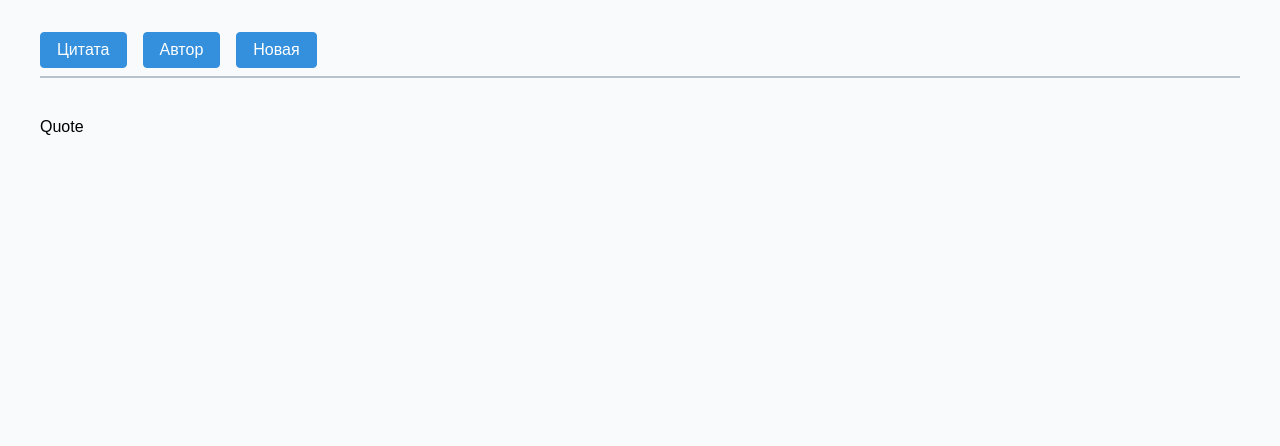
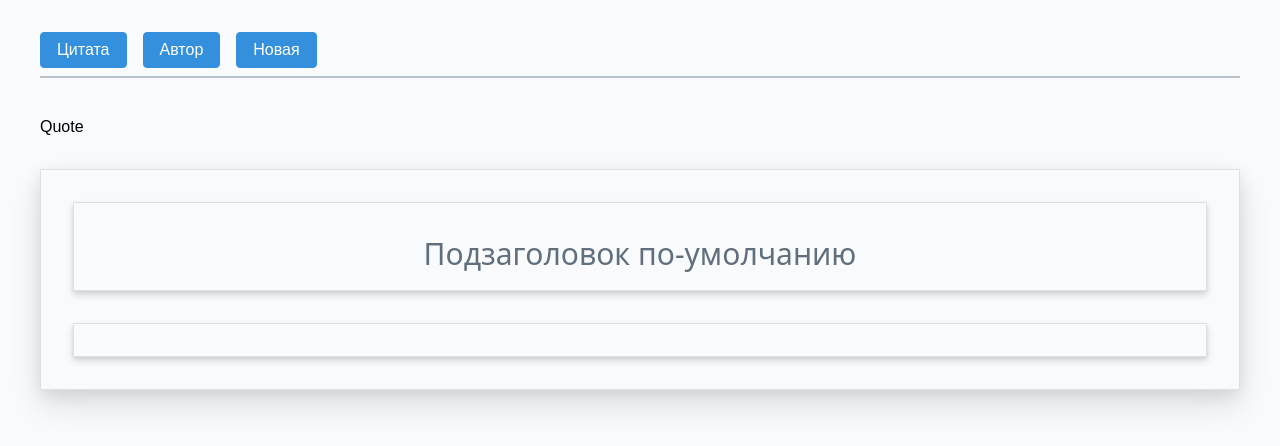
Before and after one commit to curtdp/quotescms, a Vue app: page / in a window 1280 px wide. Shown: the top 446 px of the page. Built offline with nearby package versions, Linux system fonts and the light colour scheme.

Commit message:
Добавил вывод динамического компонента

```diff
--- a/src/App.vue
+++ b/src/App.vue
@@ -8,6 +8,7 @@
       <div class="py-8">
         {{ selectedComponent }}
       </div>
+      <component :is="selectedComponent"></component>
       <!-- <Quote>
         <h2 slot="title">{{ quoteTitle }}</h2>
         <p>Супер цитата</p>
```
